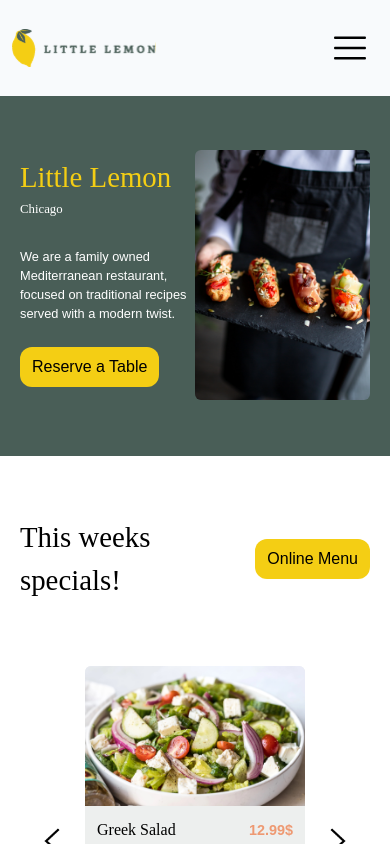
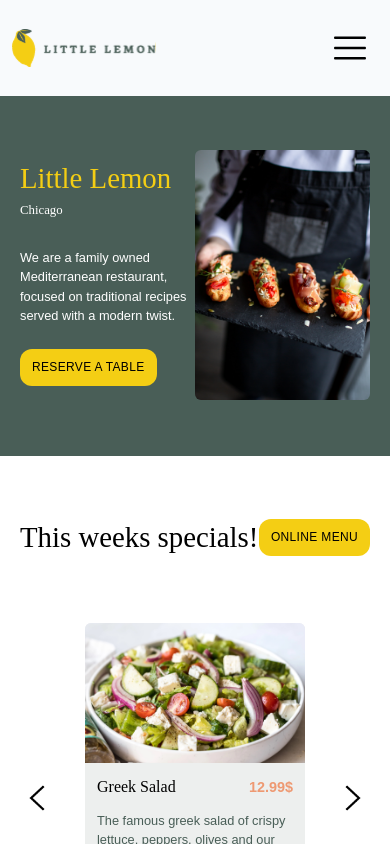
Before and after one commit to kazxr/Lemon-Restaurant, a React (Vite) app: page / in a window 390 px wide. Shown: the top 844 px of the page. Built offline with nearby package versions, Linux system fonts and the light colour scheme.

Commit message:
add : adding an Alert (Error&success) for Login and Sign UP also improving Buttons Ui and some padding and margin in sm screens

```diff
--- a/src/components/Cards.jsx
+++ b/src/components/Cards.jsx
@@ -3,6 +3,8 @@ import Card from "./card";
 import right from "../assets/right1.png";
 import left from "../assets/left1.png";
 import { Link } from "react-router-dom";
+import Button from "@mui/material/Button";
+
 function Cards() {
   let handlerRight = (e) => {
     const cards = [
@@ -101,8 +103,8 @@ function Cards() {
       <div className="mx-auto max-w-[1240px] xl:px-1 px-5">
         <div className="flex justify-between items-center mt-5 mb-16">
           <h1 className="size-hero-title font-markazi">This weeks specials!</h1>
-          <Link className="primary-btn " to="OnlineMenu">
-            <button>Online Menu</button>
+          <Link  to="OnlineMenu">
+            <Button className="primary-btn ">Online Menu</Button>
           </Link>
         </div>
         <div className="flex justify-between cards-container ">
@@ -111,7 +113,7 @@ function Cards() {
             onClick={handlerLeft}
             id="left-img"
             alt=""
-            className="  hidden active"
+            className="  hidden active sm:ml-[-15px] md:ml-[0px] "
           />
           {data.map((data) => {
             return (
@@ -130,7 +132,7 @@ function Cards() {
             onClick={handlerRight}
             id="right-img"
             alt=""
-            className="hidden active "
+            className="hidden active sm:mr-[-15px] md:mr-[0px]  "
           />
         </div>
       </div>
--- a/src/components/Header.jsx
+++ b/src/components/Header.jsx
@@ -164,7 +164,7 @@ function Header() {
         setAlertError(true);
         setTimeout(() => {
           setAlertError(false);
-        }, 2000);
+        }, 1500);
       }
     },
   });
@@ -317,10 +317,10 @@ function Header() {
             >
               {alertError ? (
                 <Alert
-                  className="absolute z-50  w-[300px]  top-[50%] left-[50%] translate-x-[-50%] translate-y-[-50%]"
+                  className="absolute z-50  w-[300px]  top-[0%] left-[50%] translate-x-[-50%] "
                   severity="error"
                 >
-                  This email or password is not valid. you need to create a new account.
+                   Email or Password is not valid. you need to create a new account.
                 </Alert>
               ) : null}
 
@@ -493,11 +493,11 @@ function Header() {
         </nav>
         {showAlert ? (
           <Alert
-            className="absolute w-[400px] text-2xl !z-[999]  top-[50%] left-[50%] translate-x-[-50%] translate-y-[-50%]  "
+            className="absolute w-[400px] text-2xl !z-[999]  top-[0%] left-[50%] translate-x-[-50%]  "
             icon={<CheckIcon fontSize="inherit" />}
             severity="success"
           >
-            the loggin was successful.
+             Login was successful.
           </Alert>
         ) : null}
       </header>
--- a/src/components/Main.jsx
+++ b/src/components/Main.jsx
@@ -1,6 +1,6 @@
 import heroImg0 from "../assets/heroPictureLite.webp";
 import { NavLink } from "react-router-dom";
-
+import Button from '@mui/material/Button';
 function Main() {
   return (
     <section id="home" className="pt-[150px] pb-14 w-full bg-greenPrimary">
@@ -15,7 +15,7 @@ function Main() {
             traditional recipes served with a modern twist.
           </p>
           <NavLink to="/Reserve">
-            <button className="primary-btn">Reserve a Table</button>
+            <Button className="primary-btn">Reserve a Table</Button>
           </NavLink>
         </div>
         <div className="">
--- a/src/components/ReservationForm/CongratForm.jsx
+++ b/src/components/ReservationForm/CongratForm.jsx
@@ -22,7 +22,7 @@ function ReservationCongrat() {
   return (
     <main className="w-full min-h-[100vh] lg:pt-[190px] sm:pt-[140px] bg-greenPrimary">
       <section className="max-w-[400px] mx-auto flex  justify-center py-5 rounded-lg ">
-        <div className="flex flex-col w-full relative form-style items-center  p-10 pb-8 rounded-md bg-graySecondary ">
+        <div className="flex flex-col w-full sm:mx-5 relative form-style items-center  p-10 pb-8 rounded-md bg-graySecondary ">
           <img src={img}  className="w-[200px]" alt="" />
           <h1 className="text-center text-3xl my-5">You’re all set!</h1>
           <button
--- a/src/components/ReservationForm/ReservationForm.jsx
+++ b/src/components/ReservationForm/ReservationForm.jsx
@@ -134,7 +134,7 @@ function AboutPage() {
           noValidate
           autoComplete="off"
           onSubmit={formik.handleSubmit}
-          className="flex flex-col w-full  relative form-style  p-10 pb-8 rounded-md bg-graySecondary "
+          className="flex flex-col w-full sm:mx-5  relative form-style  p-10 pb-8 rounded-md bg-graySecondary "
         >
           <Link to="/">
             <img
--- a/src/components/ReservationForm/Submit.jsx
+++ b/src/components/ReservationForm/Submit.jsx
@@ -26,7 +26,7 @@ let handleSubmit =()=>{
   return (
     <main className="w-full min-h-[100vh] lg:pt-[170px] sm:pt-[120px] bg-greenPrimary">
       <section className="max-w-[400px] mx-auto flex  justify-center py-5 rounded-lg ">
-        <div className="flex flex-col w-full relative form-style  p-10 pb-8 rounded-md bg-graySecondary ">
+        <div className="flex flex-col w-full sm:mx-5 relative form-style  p-10 pb-8 rounded-md bg-graySecondary ">
           <Link to="/Reserve/userDetails">
             <img
               src={xx}
--- a/src/components/ReservationForm/UserDetailsForm.jsx
+++ b/src/components/ReservationForm/UserDetailsForm.jsx
@@ -100,7 +100,7 @@ function ReserveUserDetails() {
           autoComplete="off"
           onSubmit={formik.handleSubmit}
           action=""
-          className="flex flex-col w-full relative form-style  p-10 pb-8 rounded-md bg-graySecondary "
+          className="flex flex-col w-full sm:mx-5 relative form-style  p-10 pb-8 rounded-md bg-graySecondary "
         >
           {" "}
           <Link to="/Reserve/">
--- a/src/styles/index.css
+++ b/src/styles/index.css
@@ -109,8 +109,8 @@ body {
 }
 
 .primary-btn {
-  @apply py-2 px-3 text-black xl:text-[1.4rem] lg:text-[1.3rem] md:text-[1.2rem] sm:text-[1rem]  bg-yellowPrimary rounded-xl;
-  @apply hover:text-greenPrimary text-nowrap;
+  @apply !py-2 !px-3 !font-karla !text-black xl:!text-[1.2rem] lg:!text-[1.15rem] md:!text-[1.1rem] sm:!text-[0.75rem]  !bg-yellowPrimary !rounded-xl;
+  @apply  hover:!shadow-[0px_0px_3px_0px] hover:!shadow-yellowPrimary !text-nowrap;
 }
 
 .img-width-hero {
```
